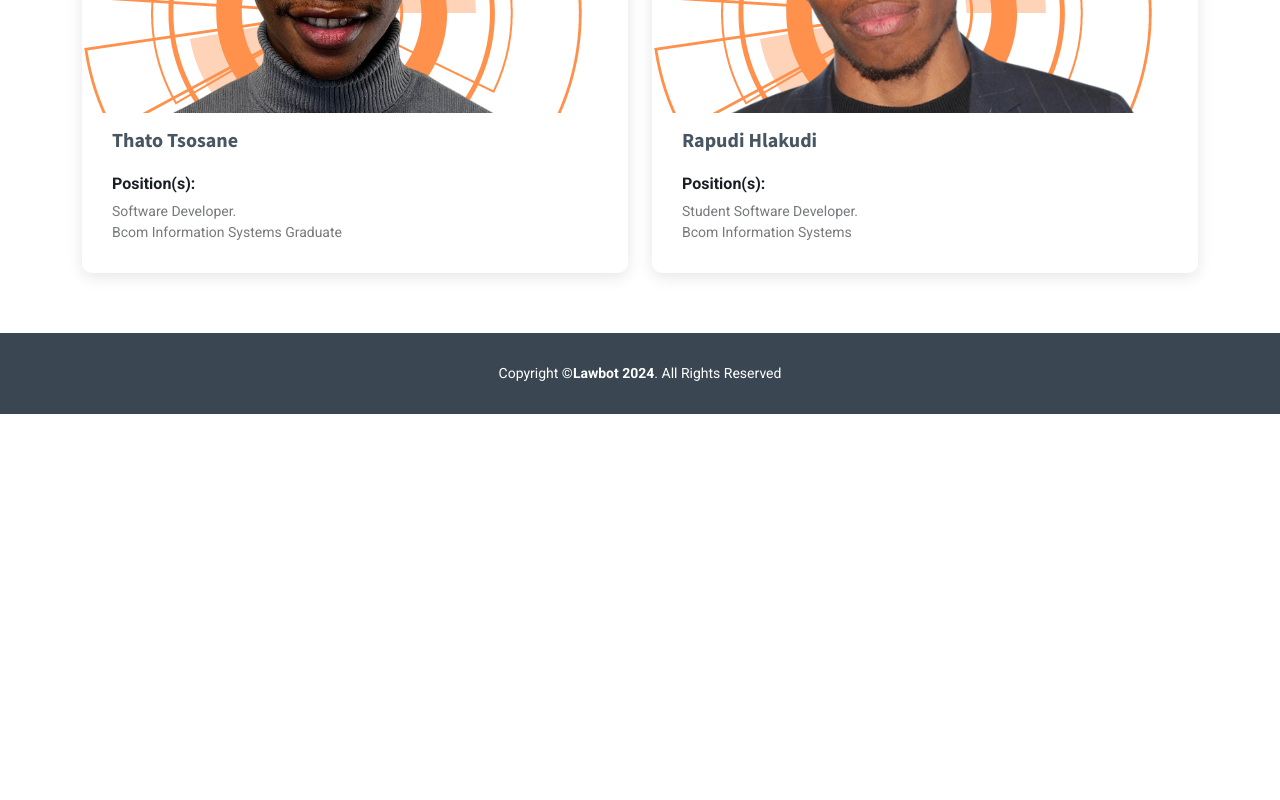
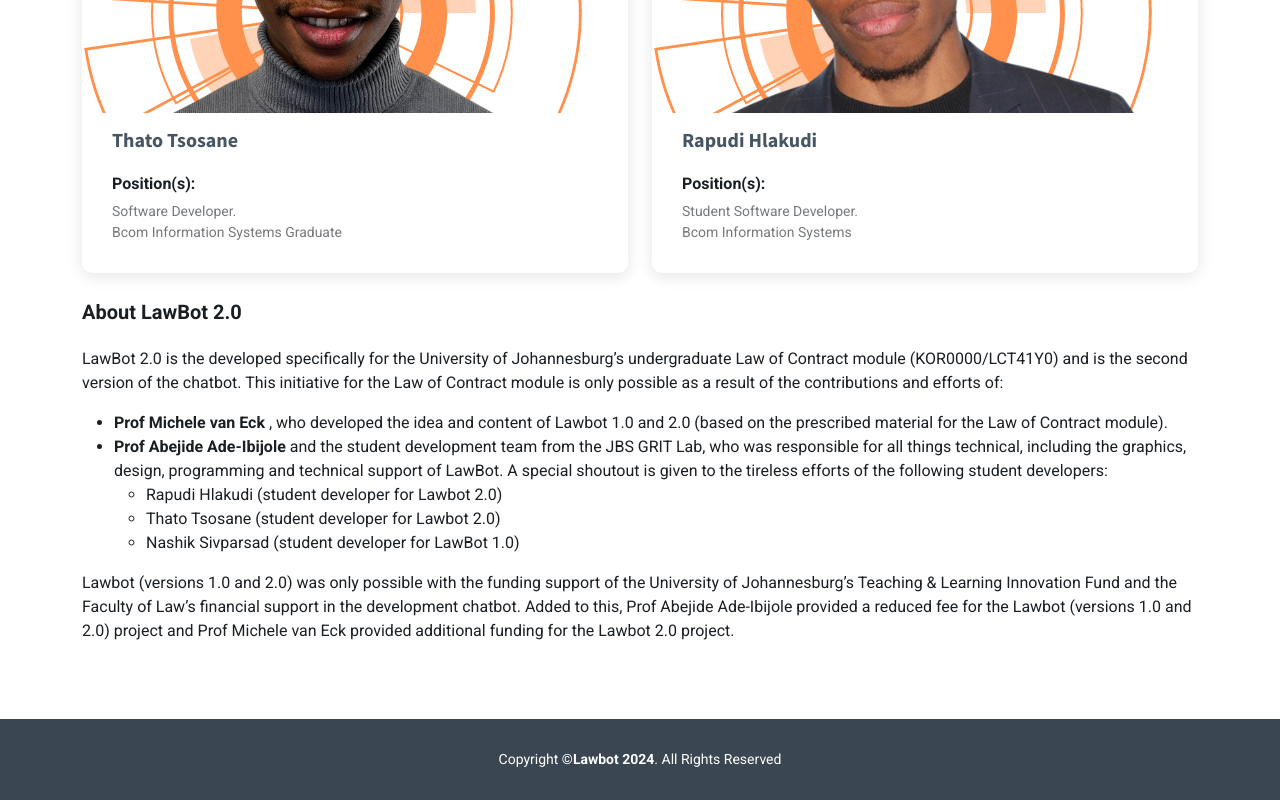
Before and after one commit to hlakudi200/lawbot2.0webpage, a plain HTML site: page team.html in a window 1280 px wide. Shown: the part 1028-1828 px from the top of the page. Before the commit the page ends 1442 px from the top, so only its background shows below. Drawn offline with Linux system fonts and the light colour scheme.

Commit message:
Team Page Updated

```diff
--- a/team.html
+++ b/team.html
@@ -9,8 +9,8 @@
   <meta name="keywords" content="">
 
   <!-- Favicons -->
-  <link href="assets/img/favicon.png" rel="icon">
-  <link href="assets/img/apple-touch-icon.png" rel="apple-touch-icon">
+  <link href="assets/img/UjLogo.png" rel="icon">
+  <link href="assets/img/UjLogo.png" rel="apple-touch-icon">
 
   <!-- Fonts -->
   <link href="https://fonts.googleapis.com" rel="preconnect">
@@ -44,8 +44,9 @@
       <nav id="navmenu" class="navmenu">
         <ul>
           <li><a href="index.html">Home<br></a></li>
-          <li><a href="#about">About</a></li>
           <li><a href="team.html">Team</a></li>
+          <li><a href="https://drive.google.com/drive/folders/17jhd80B2PVD2Q9y84HKuzfdLa3lEc7R0?usp=sharing">Download Cluase Library</a></li>
+
         </ul>
         <i class="mobile-nav-toggle d-xl-none bi bi-list"></i>
       </nav>
@@ -105,7 +106,7 @@
                     <img src="assets/img/prof m.png" alt="" class="img-fluid">
                   </div>
                   <h2 class="title">
-                    <a href="https://www.linkedin.com/in/michele-van-eck-65843225a/?originalSubdomain=za">Prof MM van Eck</a>
+                    <a href="https://www.linkedin.com/in/michele-van-eck-65843225a/?originalSubdomain=za">Prof Michele van Eck</a>
                   </h2>
 
                   <div class="d-flex align-items-center">
@@ -166,7 +167,38 @@
           </article>
           </div><!-- End post list item -->
 
+          <div class="col-lg-12">
+            <div class="title"><p>About LawBot 2.0</p></div>
+            <p>
+              LawBot 2.0 is the developed specifically for the University of Johannesburg’s undergraduate Law of Contract module
+              (KOR0000/LCT41Y0) and is the second version of the chatbot. This initiative for the Law of Contract module is only
+              possible as a result of the contributions and efforts of:
+              <ul>
+                <li>
+                   <b>Prof Michele van Eck</b> , who developed the idea and content of Lawbot 1.0 and 2.0 (based on the prescribed material for the
+                    Law of Contract module).
+                </li>
+                <li><b>Prof Abejide Ade-Ibijole</b> and the student development team from the JBS GRIT Lab, who was responsible for all
+                things
+                technical, including the graphics, design, programming and technical support of LawBot. A special shoutout is given to
+                the tireless efforts of the following student developers:</li>
+                <ul>
+                  <li>Rapudi Hlakudi (student developer for Lawbot 2.0)</li>
+                  <li>Thato Tsosane (student developer for Lawbot 2.0)</li>
+                  <li>Nashik Sivparsad (student developer for LawBot 1.0)</li>
+                </ul>
+              </ul>
 
+
+
+
+              Lawbot (versions 1.0 and 2.0) was only possible with the funding support of the University of Johannesburg’s Teaching &
+              Learning Innovation Fund and the Faculty of Law’s financial support in the development chatbot. Added to this, Prof
+              Abejide Ade-Ibijole provided a reduced fee for the Lawbot (versions 1.0 and 2.0) project and Prof Michele van Eck
+              provided additional funding for the Lawbot 2.0 project.
+
+            </p>
+          </div>
 
         </div>
       </div>
```
Also changed, not shown: index.html (+2 -1 lines).
